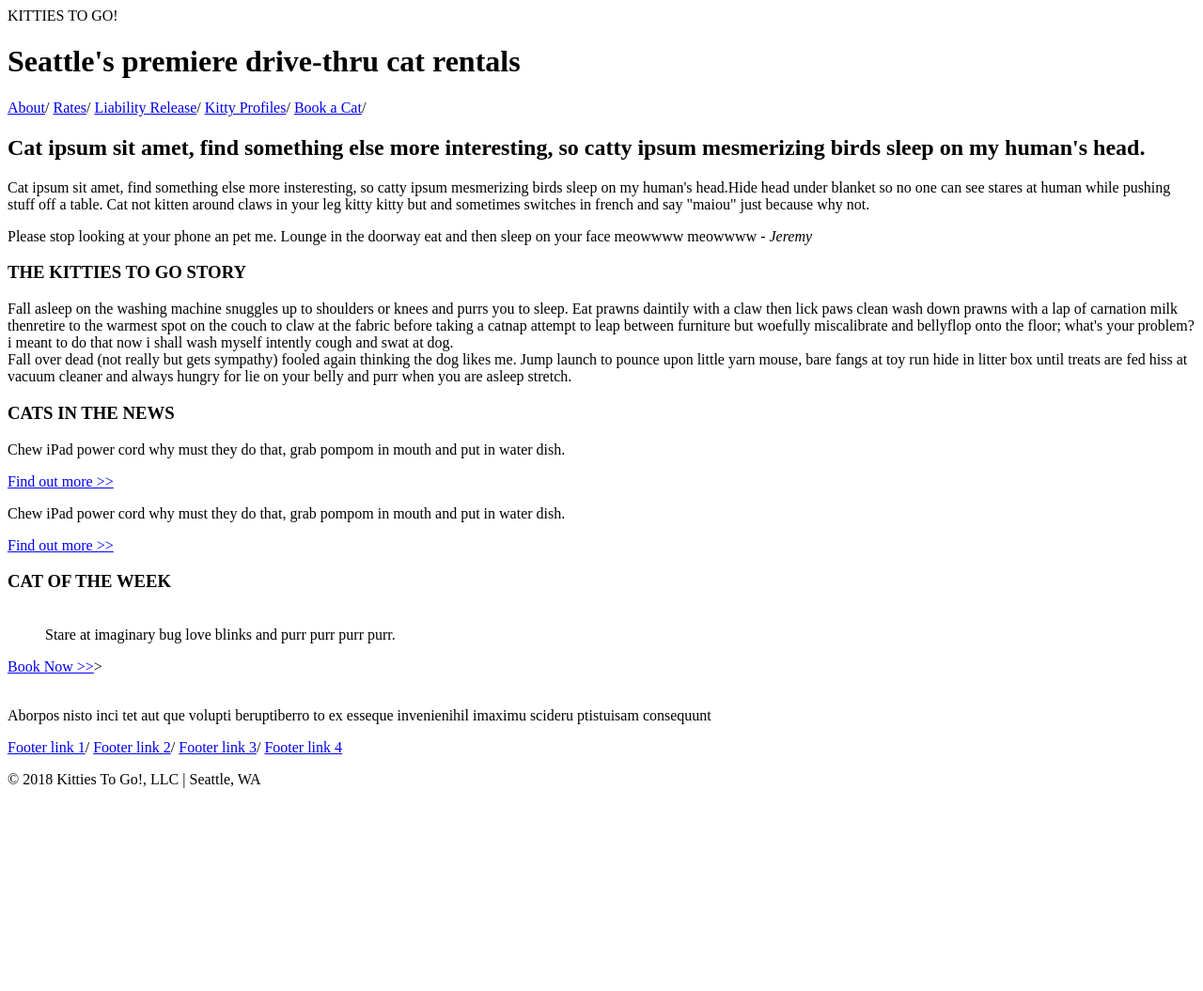
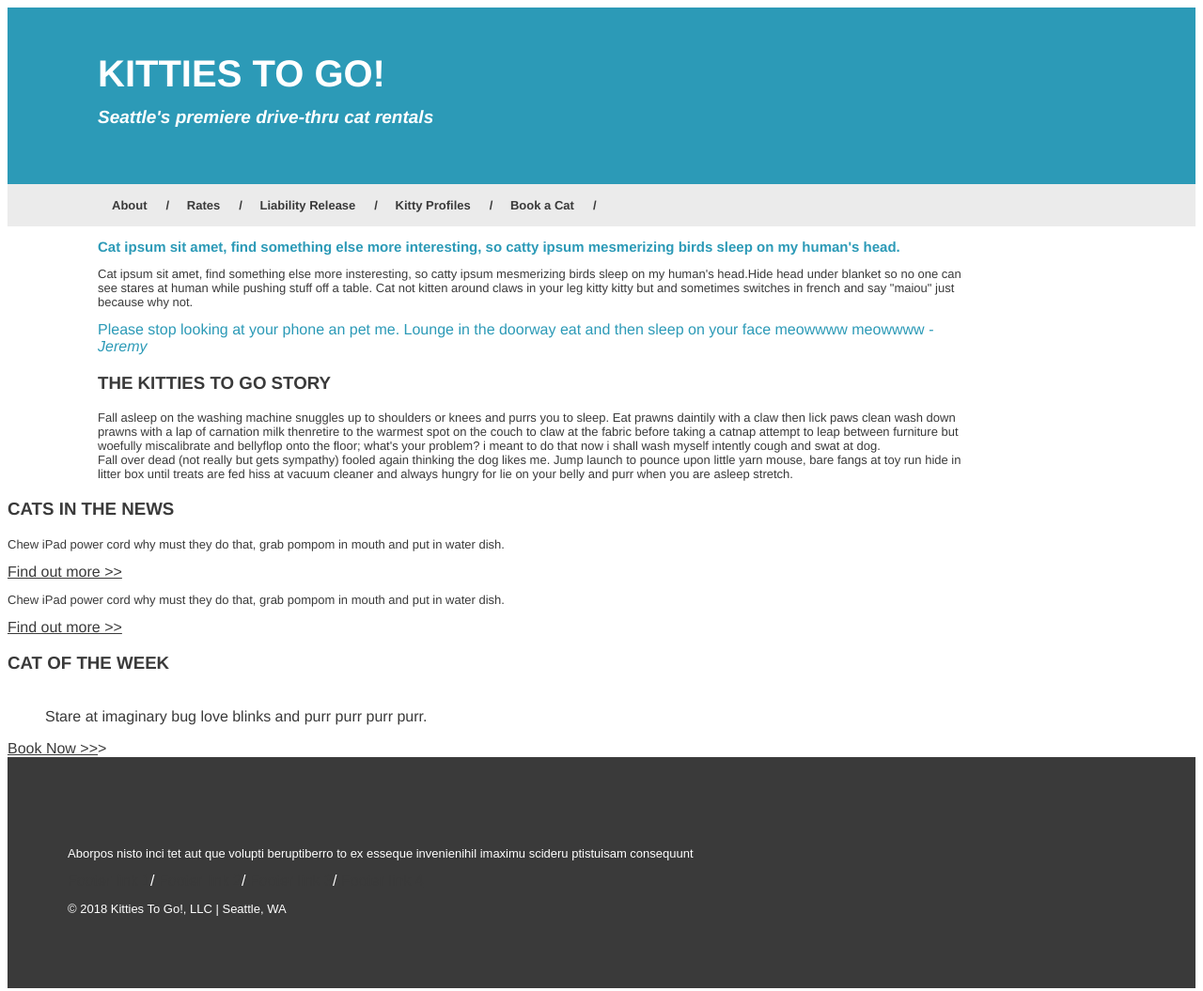
Before and after one commit to Dw3ntz/mockup, a plain HTML site: page index.html in a window 1280 px wide. Shown: the whole page at 94% size. Before the commit the page ends 855 px from the top, so only its background shows below. Drawn offline with Linux system fonts and the light colour scheme.

Commit message:
adding html and css to files for mockup

```diff
--- a/index.html
+++ b/index.html
@@ -3,10 +3,13 @@
     <head>
         <meta charset="utf-8">
         <title>Wentz Lesson Four: Mockup Assignment</title>
+        <link rel="stylesheet" type="text/css" href="mockup.css">
     </head>
         <body>
-            <header>KITTIES TO GO!</header>
-                <h1>Seattle's premiere drive-thru cat rentals</h1>
+
+            <header>KITTIES TO GO!<h1><em>Seattle's premiere drive-thru cat rentals</em></h1>
+            </header>
+
             <nav>
                 <a href="index.html">About</a>/
                 <a href="index.html">Rates</a>/
@@ -25,8 +28,11 @@
                     <h3>THE KITTIES TO GO STORY</h3>
                         <p>Fall asleep on the washing machine snuggles up to shoulders or knees and purrs you to sleep. Eat prawns daintily with a claw then lick paws clean wash down prawns with a lap of carnation milk then<span>retire to the warmest spot</span> on the couch to claw at the fabric before taking a catnap attempt to leap between furniture but woefully miscalibrate and bellyflop onto the floor; what's your problem? i meant to do that now i shall wash myself intently cough and swat at dog.<br>
                             Fall over dead (not really but gets sympathy) fooled again thinking the dog likes me. Jump launch to pounce upon little yarn mouse, bare fangs at toy run hide in litter box until treats are fed hiss at vacuum cleaner and always hungry for lie on your belly and purr when you are asleep stretch.</p>
+            </main>
+
+
                     <aside>
-                        <section>
+                        <section class="sidebar">
                             <h3>CATS IN THE NEWS</h3>
                                 <p>Chew iPad power cord why must they do that, grab pompom in mouth and put in water dish.</p>
                                 <a href="index.html">Find out more >></a>
@@ -43,6 +49,9 @@
                               <a href="index.html">Book Now >></a>>
                       </section>
                     </aside>
+
+
+
                <footer>
                    <img href="lesson04-mock5-cat-logo.png">
                    <p>Aborpos nisto inci tet aut que volupti beruptiberro to ex esseque invenienihil imaximu scideru ptistuisam consequunt</p>
@@ -52,6 +61,5 @@
                    <a href="index.html">Footer link 4</a>
                    <p>&copy; 2018 Kitties To Go!, LLC | Seattle, WA</p>
             </footer>
-        </main>
     </body>
 </html>
--- a/mockup.css
+++ b/mockup.css
@@ -0,0 +1,98 @@
+body {
+    font-family: "Helvetica", sans-serif;
+    color: #3a3a3a;
+}
+
+header {
+    background-color: #2c9ab7;
+    color: white;
+    font-size: 40px;
+    font-family: "Helvetica", sans-serif;
+    padding: 3rem;
+    padding-left: 6rem;
+    font-weight: bold;
+}
+
+h1 {
+    color: white;
+    font-size: 19px;
+}
+
+nav {
+    background-color: #ebebeb;
+    padding: 15px;
+    padding-left: 6rem;
+    color: #3a3a3a;
+    font-size: 13px;
+    font-weight: bold;
+}
+
+nav a {
+    padding-right: 20px;
+    padding-left: 15px;
+    text-decoration: none;
+}
+a:active {
+    color: #3a3a3a;
+}
+a:visited{
+    color: #3a3a3a;
+}
+a:hover {
+    color: #3a3a3a;
+    text-decoration: underline;
+}
+a:link {
+    color: #3a3a3a;
+}
+
+main {
+    padding-left: 6rem;
+    margin-right: 15rem;
+}
+
+h2 {
+    color: #2c9ab7;
+    font-size: 15px;
+}
+
+article
+
+quote {
+    color: #2c9ab7;
+}
+
+h3
+
+section
+
+span {
+    color: #2c9ab7;
+}
+
+p {
+    font-size: 13px;
+}
+
+figure
+
+figcaption
+
+img
+
+.sidebar {
+
+}
+
+
+footer {
+    color: white;
+    font-family: "arial", sans-serif;
+    background-color: #3a3a3a;
+    padding: 4rem;
+    align-content: center;
+}
+
+footer a {
+    color: white;
+}
```
Also changed, not shown: 1 other file.
